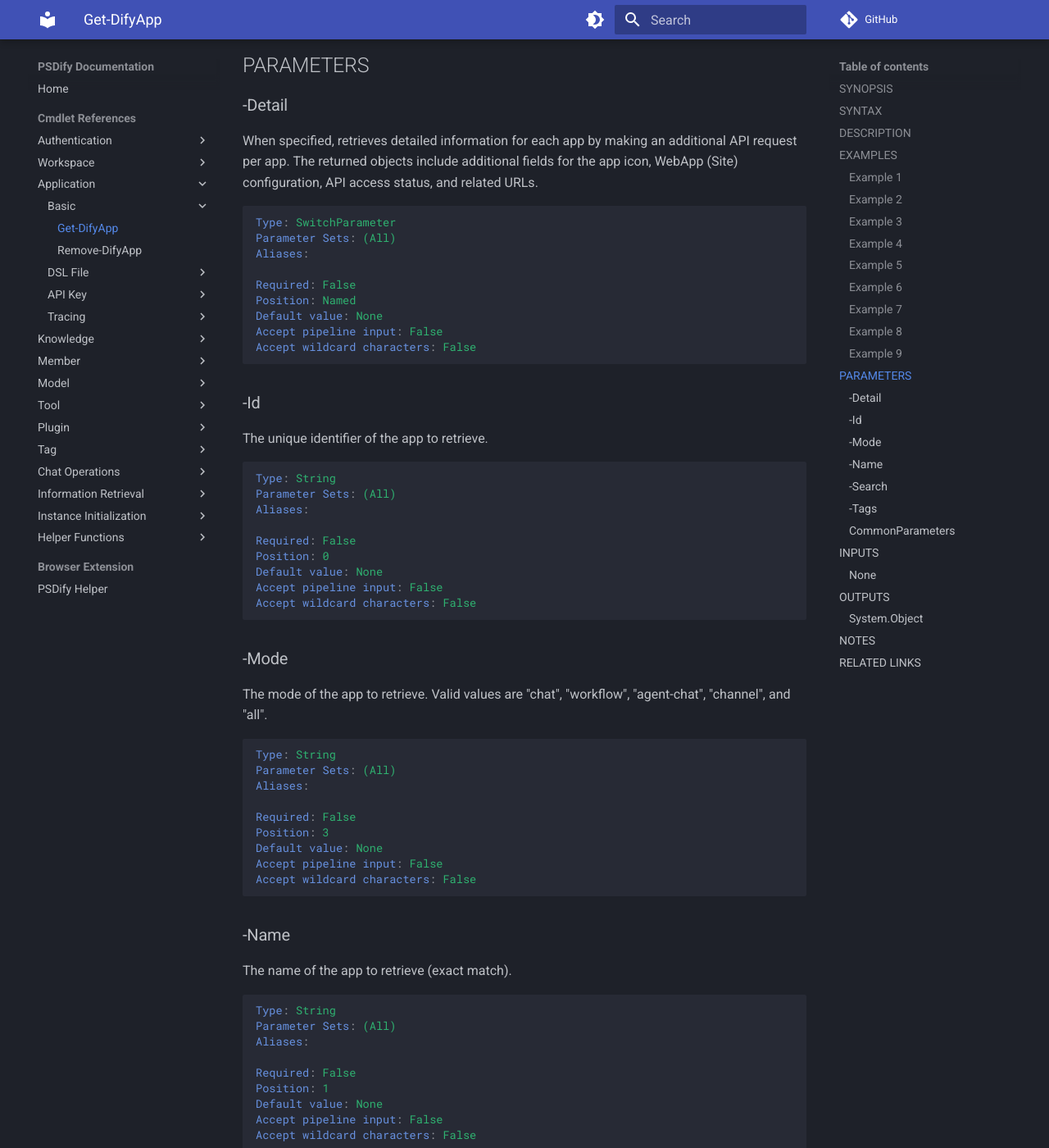
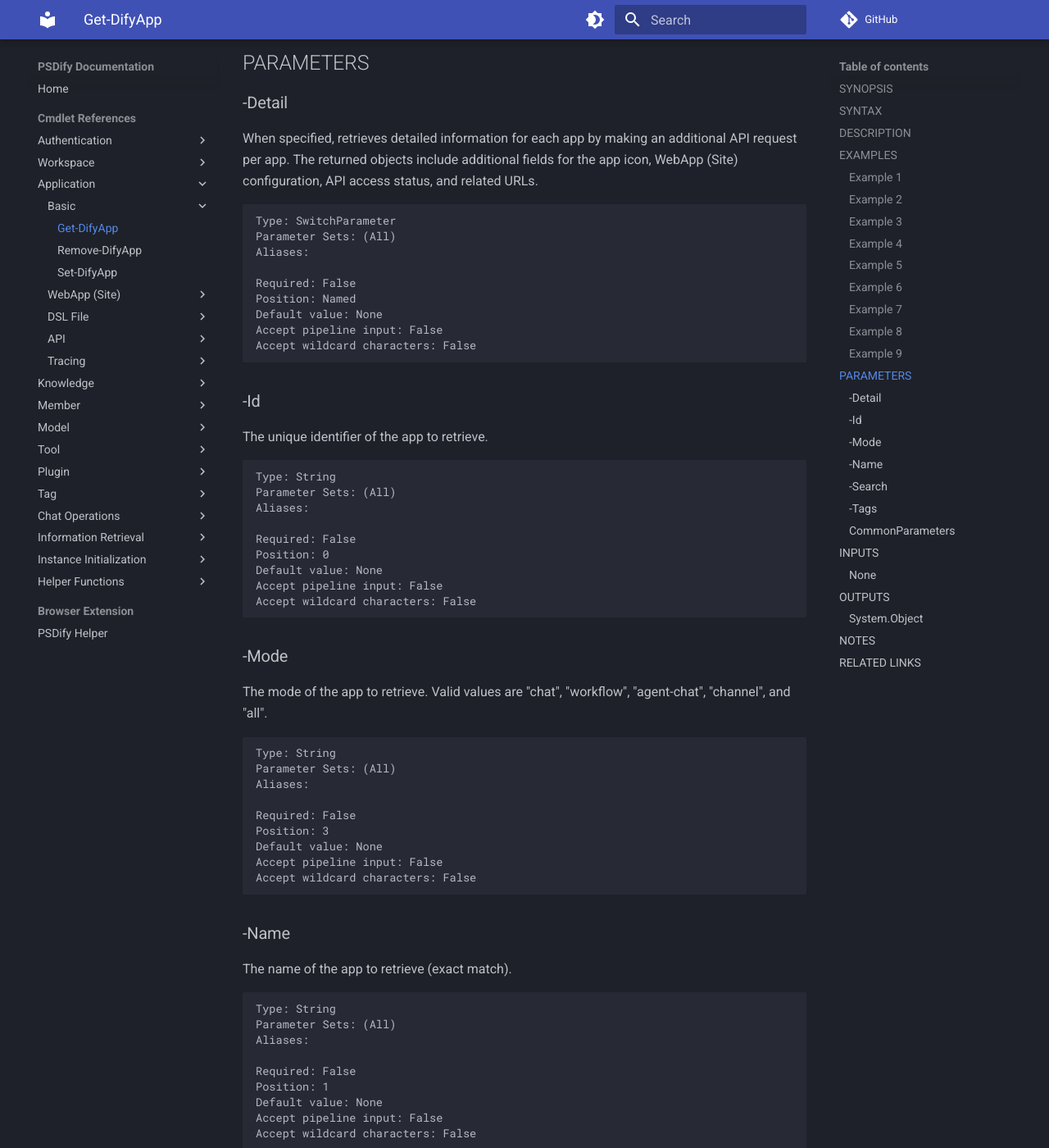
Before and after one commit to kurokobo/psdify, an MkDocs documentation site: the page built from Docs/docs/cmdlets/Get-DifyApp.md, in a window 1280 px wide and 1400 px high, scrolled down 2279 px. Shown: the whole window at 82% size. Built offline with MkDocs 1.6.1 and Material for MkDocs 9.7.7, drawn with Linux system fonts in a browser that asks for light colours; comment, search, counter and statistics services are not loaded; some of the changed text lies outside the part shown.

```diff
--- a/Docs/mkdocs.yml
+++ b/Docs/mkdocs.yml
@@ -17,16 +17,6 @@ theme:
   features:
     - navigation.sections
     - navigation.path
-
-markdown_extensions:
-  - admonition
-  - pymdownx.highlight:
-      anchor_linenums: true
-      line_spans: __span
-      pygments_lang_class: true
-  - pymdownx.inlinehilite
-  - pymdownx.snippets
-  - pymdownx.superfences
 
 extra:
   search:
@@ -51,15 +41,19 @@ nav:
           - Basic:
               - cmdlets/Get-DifyApp.md
               - cmdlets/Remove-DifyApp.md
+              - cmdlets/Set-DifyApp.md
+          - WebApp (Site):
+              - cmdlets/Set-DifyAppSite.md
           - DSL File:
               - cmdlets/Import-DifyApp.md
               - cmdlets/Export-DifyApp.md
               - cmdlets/Get-DifyDSLContent.md
               - cmdlets/Set-DifyDSLContent.md
-          - API Key:
+          - API:
               - cmdlets/Get-DifyAppAPIKey.md
               - cmdlets/New-DifyAppAPIKey.md
               - cmdlets/Remove-DifyAppAPIKey.md
+              - cmdlets/Set-DifyAppAPI.md
           - Tracing:
               - cmdlets/Get-DifyAppTrace.md
               - cmdlets/Set-DifyAppTrace.md
--- a/Docs/pyproject.toml
+++ b/Docs/pyproject.toml
@@ -3,9 +3,8 @@ name = "docs"
 version = "0.1.0"
 requires-python = ">=3.12"
 dependencies = [
-    "mkdocs-material",
+    "zensical",
 ]
 
 [tool.uv]
 exclude-newer = "1 week"
-exclude-newer-package = { pygments = "5 days" }
```
Also changed, not shown: 3 other files.
